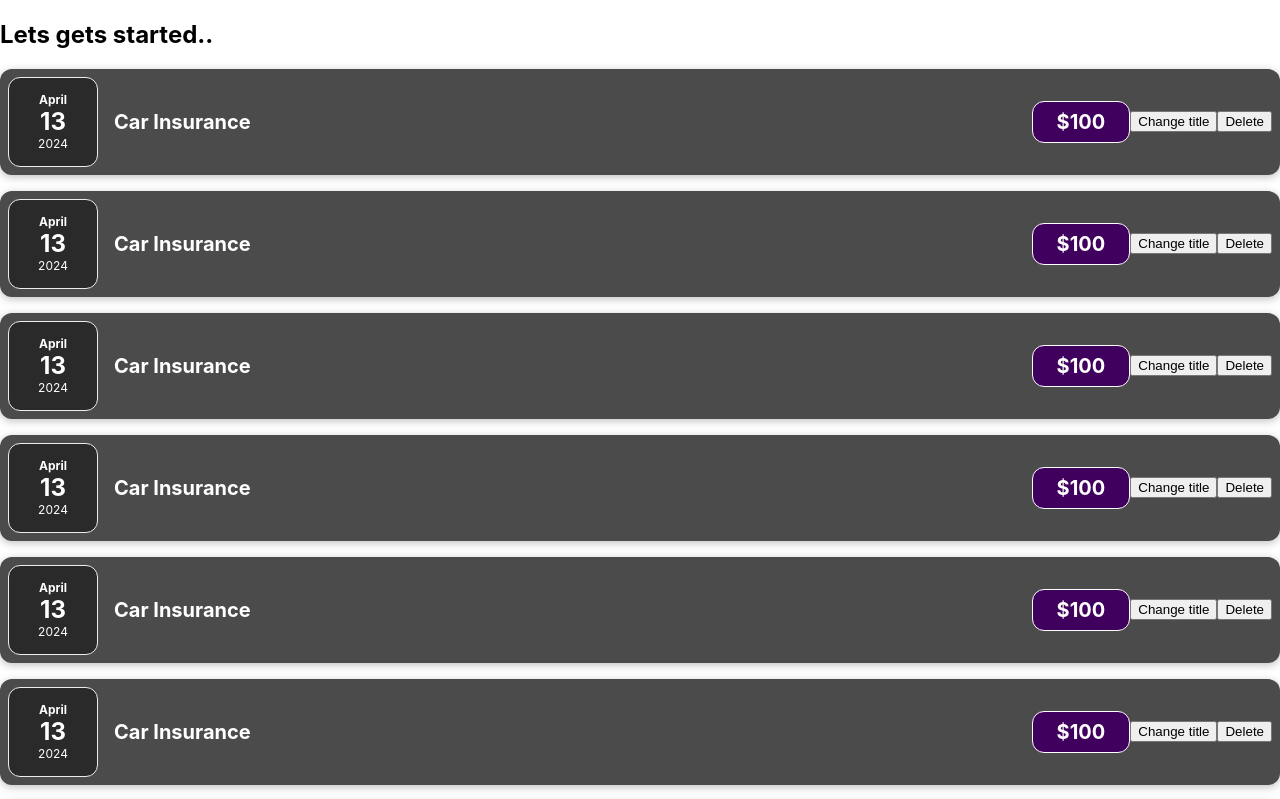
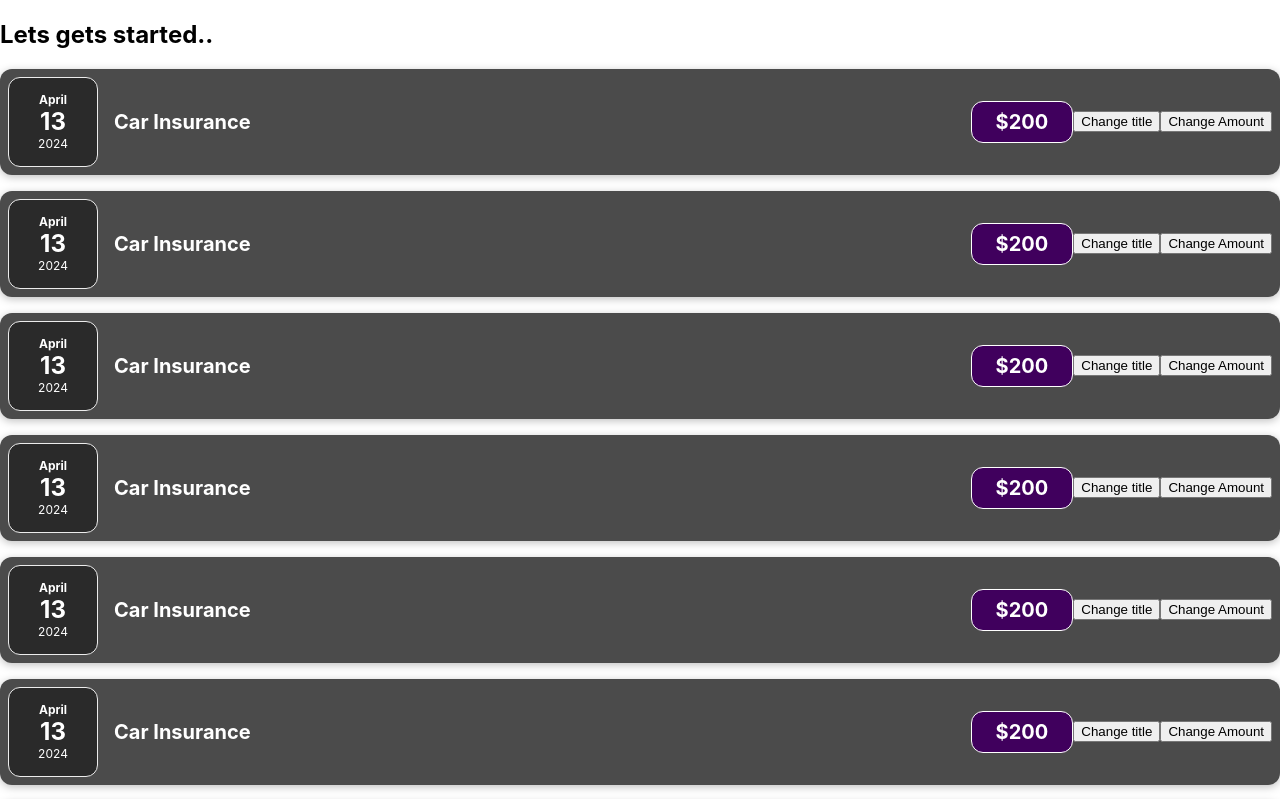
Before and after one commit to Chandan-MG/My-App, a React (Create React App) app: page / in a window 1280 px wide. Shown: the top 799 px of the page. Built offline with nearby package versions, Linux system fonts and the light colour scheme.

Commit message:
DOM react states

```diff
--- a/src/App.js
+++ b/src/App.js
@@ -5,14 +5,14 @@ import ExpenseItem from './Components/Expenses/ExpenseItem.js';
 //using arrow functions
 const App = () => {
   const expences = [
+    { title: "Car Insurance",amount: 200, date: new Date(2024,3,13)},
+    { title: "Car Insurance",amount: 200, date: new Date(2024,3,13)},
+    { title: "Car Insurance",amount: 200, date: new Date(2024,3,13)},
+    { title: "Car Insurance",amount: 200, date: new Date(2024,3,13)},
+    { title: "Car Insurance",amount: 200, date: new Date(2024,3,13)},
+    { title: "Car Insurance",amount: 200, date: new Date(2024,3,13)},
     { title: "Car Insurance",amount: 100, date: new Date(2024,3,13)},
-    { title: "Car Insurance",amount: 100, date: new Date(2024,3,13)},
-    { title: "Car Insurance",amount: 100, date: new Date(2024,3,13)},
-    { title: "Car Insurance",amount: 100, date: new Date(2024,3,13)},
-    { title: "Car Insurance",amount: 100, date: new Date(2024,3,13)},
-    { title: "Car Insurance",amount: 100, date: new Date(2024,3,13)},
-    { title: "Car Insurance",amount: 100, date: new Date(2024,3,13)},
-    { title: "Car Insurance",amount: 100, date: new Date(2024,3,13)}
+    { title: "Car Insurance",amount: 200, date: new Date(2024,3,13)}
   ]
   return (
     <div>
--- a/src/Components/Expenses/ExpenseItem.js
+++ b/src/Components/Expenses/ExpenseItem.js
@@ -1,21 +1,32 @@
 import ExpenseDate from "./ExpenseDate";
 import './ExpenseItem.css';
+import React, {useState} from "react";
 
 function ExpenseItem(props){
-    const deleteHandler = () =>{
-        console.log("Deleted...")
+
+    const [title, setTitle] = useState(props.title);
+
+    const clickHandler = () =>{
+        setTitle("updated...");
+        console.log("updated...");
+    }
+
+    const [amount, setAmount] = useState(props.amount);
+    const changeAmount = () =>{
+        setAmount(100)
     }
     return (
         <div className="expense-item">
             <ExpenseDate date={props.date} />
             {/* <div><h3>Expense items</h3></div> */}
             <div className="expense-item_description">
-                <h2>{props.title}</h2>
-                <div className="expense-item_price">${props.amount}</div>
+                <h2>{title}</h2>
+                <div className="expense-item_price">${amount}</div>
             </div>
             {/* <div>{props.date.toISOString()}</div> */}
-            <button onClick={ () => {console.log("Title changed...")}}>Change title</button>
-            <button onClick={ deleteHandler }>Delete</button>
+            {/* <button onClick={ () => {console.log("Title changed...")}}>Change title</button> */}
+            <button onClick={ clickHandler }>Change title</button>
+            <button onClick={ changeAmount }>Change Amount</button>
         </div>
     )
 
```
